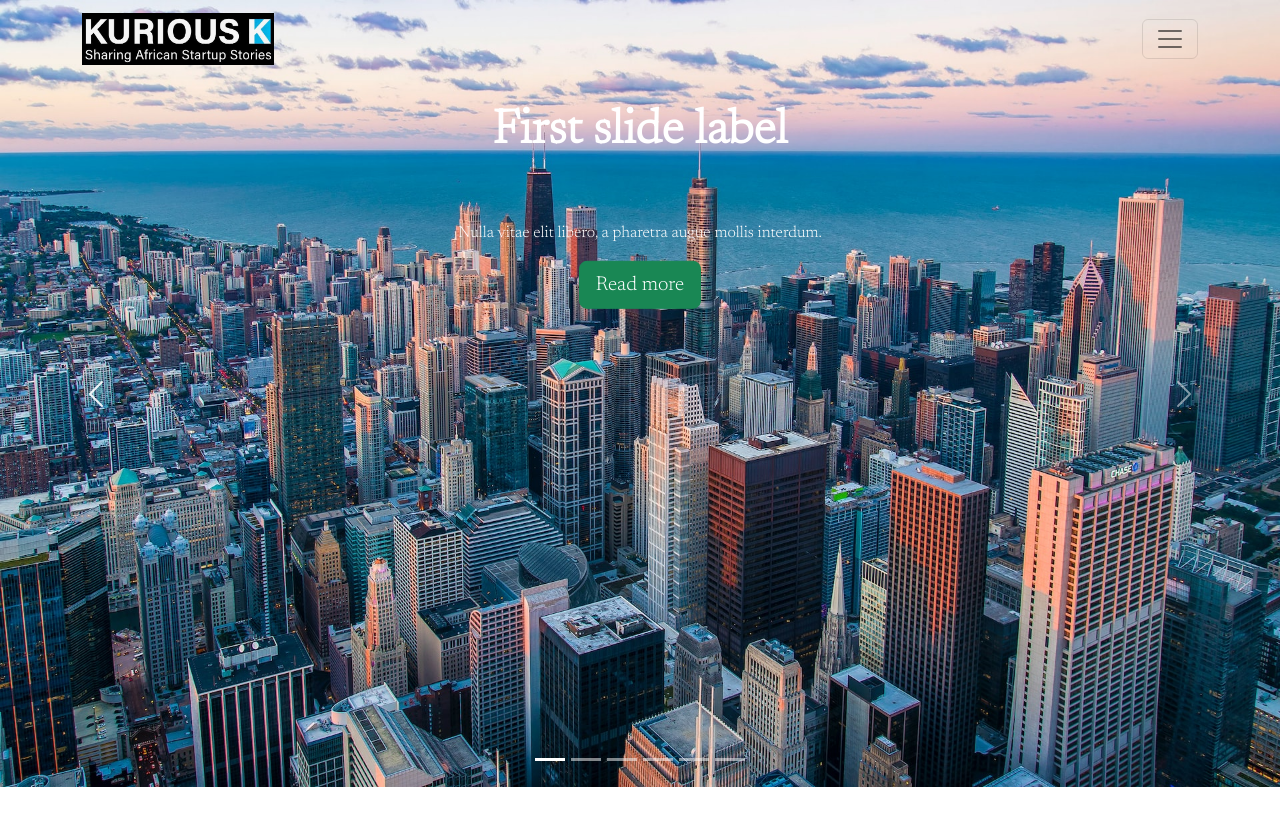
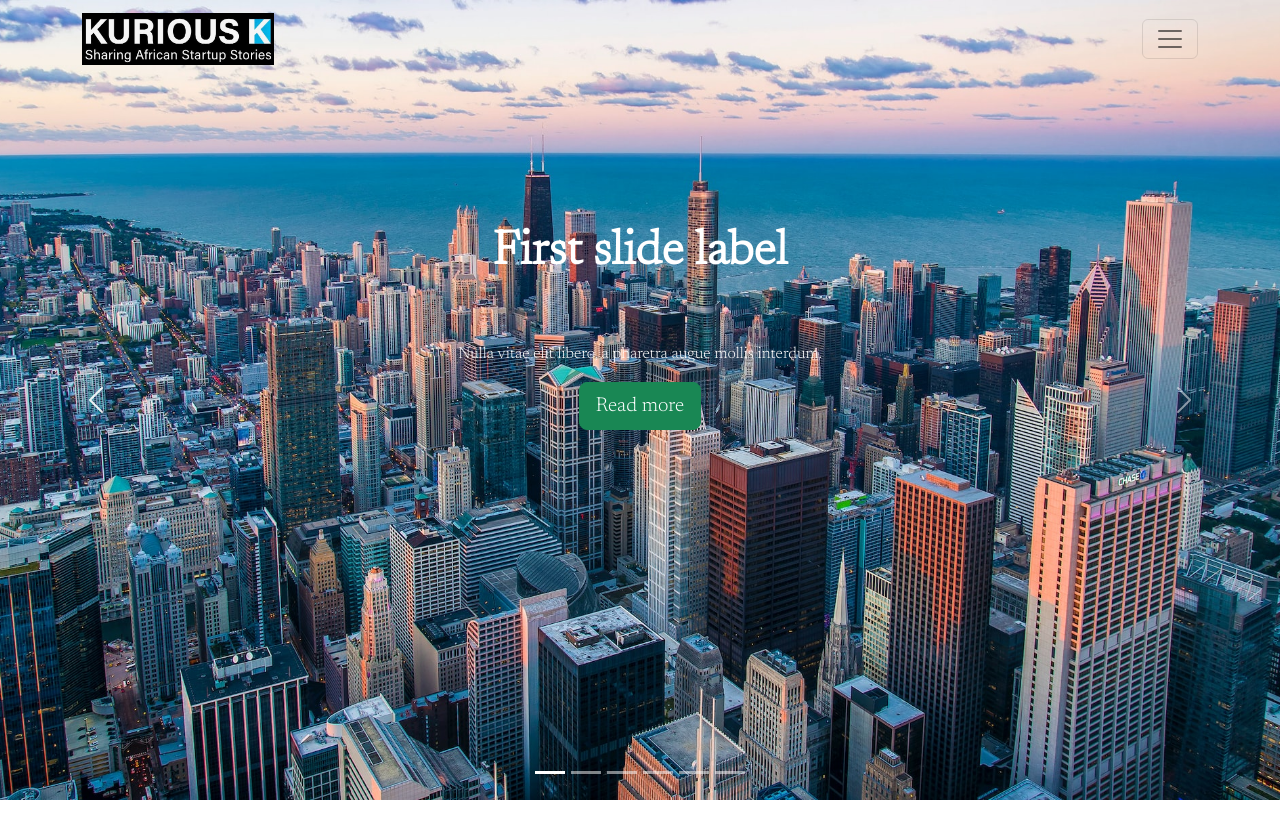
Before and after one commit to adiec7/kuriousk, a React (Create React App) app: page / in a window 1280 px wide. After the commit the page ends 800 px from the top, so only its background shows below. Built offline with nearby package versions, Linux system fonts and the light colour scheme.

Commit message:
fix crowling

```diff
--- a/src/App.css
+++ b/src/App.css
@@ -4,7 +4,6 @@
 body{
   overflow: hidden;
   font-family: 'Newsreader', serif;
-  overflow: hidden;
 }
 .logo {
   width: 12rem;
@@ -45,12 +44,19 @@ nav a.nav-link {
 
 /* carousel */
 .img-fluid{
-  width: 100% !important;
-  height: auto !important;
-  overflow:  hidden !important;
+  width: 100vw;
+    height: 100vh;
+    object-fit: cover;
 }
 
 .carousel-caption,h3{
-  top: 40%;
+  top: 50%;
     transform: translateY(-50%);
 }
+
+.navbar-toggler-icon{
+  color: red !important;
+}
+.navbar-toggler{
+  background-image: unset;
+}
--- a/src/App.js
+++ b/src/App.js
@@ -1,6 +1,6 @@
 import NavBar from "./component/navbar";
 import LandingPage from "./component/landingpage";
-import LandingEpisodes from "./component/landingEpisodes";
+// import LandingEpisodes from "./component/landingEpisodes";
 import "./App.css";
 
 function App() {
@@ -8,7 +8,7 @@ function App() {
     <>
       <NavBar />
       <LandingPage />
-      <LandingEpisodes />
+      {/* <LandingEpisodes /> */}
     </>
   );
 }
--- a/src/component/landingEpisodes.js
+++ b/src/component/landingEpisodes.js
@@ -3,7 +3,10 @@ import { Card } from "react-bootstrap";
 export const LandingEpisodes = () => {
   return (
     <div className="container mt-5">
-
+      <div className="hero-text">
+        <h1>Welcome to kurious k podcast</h1>
+        <a href="#more" className="btn-lg btn-success">Learn more</a>
+      </div>
     </div>
   );
 };
--- a/src/component/navbar.js
+++ b/src/component/navbar.js
@@ -7,7 +7,7 @@ export const NavBar = () => {
         <Navbar
           key={expand}
           expand={expand}
-          className="mb-3 container fixed-top  rounded"
+          className="mb-3 container fixed-top  rounded-bottom "
         >
           <Container fluid>
             <Navbar.Brand href="#">
```
